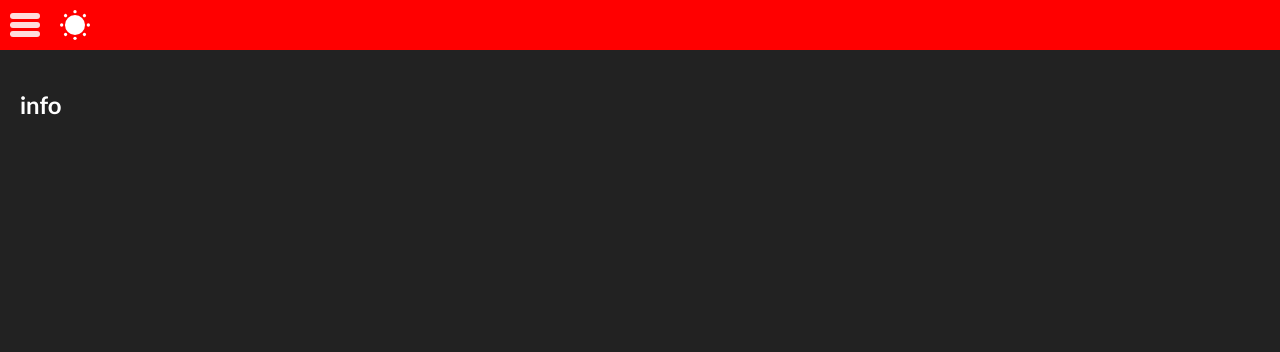
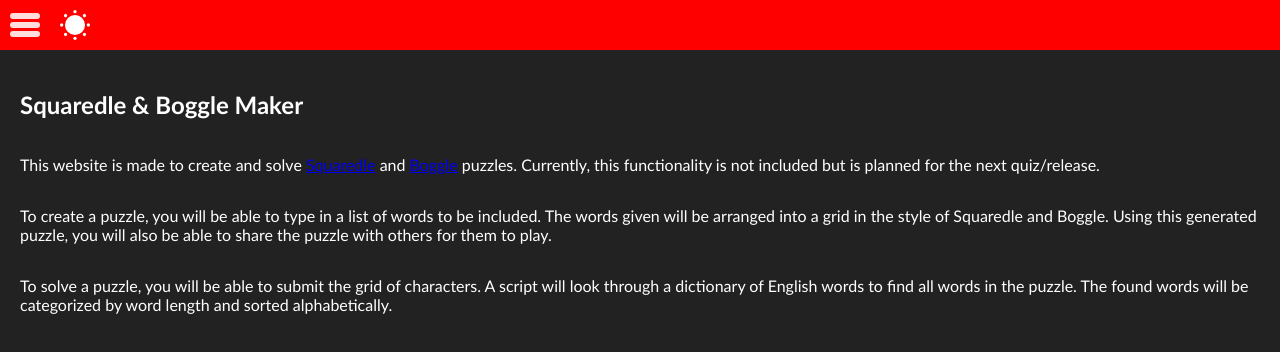
Before and after one commit to fowwo/464, a plain HTML site: page quiz-03-10/index.html in a window 1280 px wide. Drawn offline with Linux system fonts and the light colour scheme.

Commit message:
Add info

```diff
--- a/quiz-03-10/index.html
+++ b/quiz-03-10/index.html
@@ -24,7 +24,21 @@
 		<a class="button" href="Pages/feedback/">Feedback</a>
 	</nav>
 	<main>
-		<h2>info</h2>
+		<h2>Squaredle &amp; Boggle Maker</h2>
+		<p>
+			This website is made to create and solve <a href="https://squaredle.app/">Squaredle</a> and <a href="https://en.wikipedia.org/wiki/Boggle">Boggle</a> puzzles.
+			Currently, this functionality is not included but is planned for the next quiz/release.
+		</p>
+		<p>
+			To create a puzzle, you will be able to type in a list of words to be included.
+			The words given will be arranged into a grid in the style of Squaredle and Boggle.
+			Using this generated puzzle, you will also be able to share the puzzle with others for them to play.
+		</p>
+		<p>
+			To solve a puzzle, you will be able to submit the grid of characters.
+			A script will look through a dictionary of English words to find all words in the puzzle.
+			The found words will be categorized by word length and sorted alphabetically.
+		</p>
 	</main>
 </body>
 </html>
```
